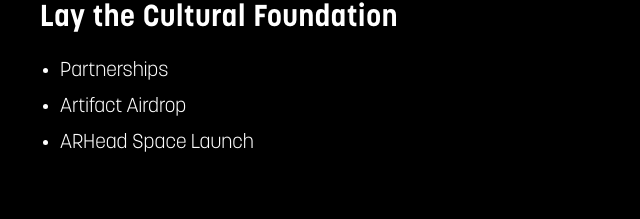
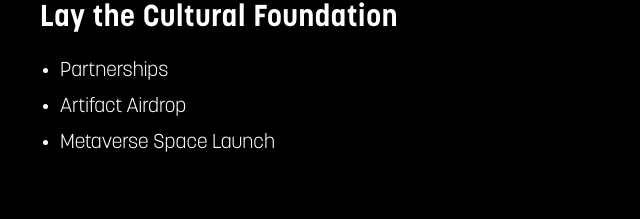
Before and after one commit to diaspora-labs/diaspora-site, a Next.js app: page /roadmap in a window 1280 px wide. Shown: the part 1577-1796 px from the top of the page, without its empty margins (0-640 px from the left). Built offline with nearby package versions, Linux system fonts and the light colour scheme.

Commit message:
updated Metaverse Space Launch text

```diff
--- a/pages/roadmap.tsx
+++ b/pages/roadmap.tsx
@@ -81,7 +81,7 @@ const sections = [
   {
     icon: StructureIcon,
     title: "Lay the Cultural Foundation",
-    list: ["Partnerships", "Artifact Airdrop", "ARHead Space Launch"],
+    list: ["Partnerships", "Artifact Airdrop", "Metaverse Space Launch"],
     completed: false,
   },
   {
```
